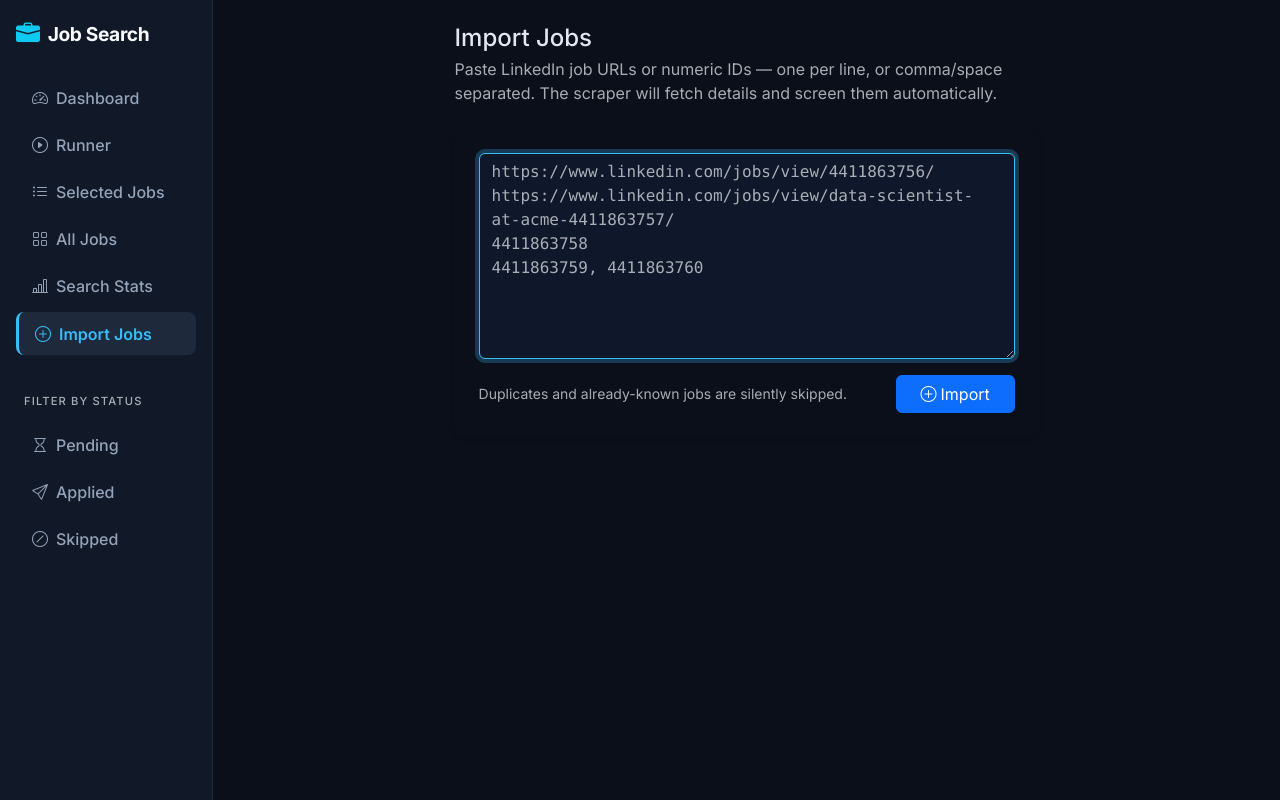
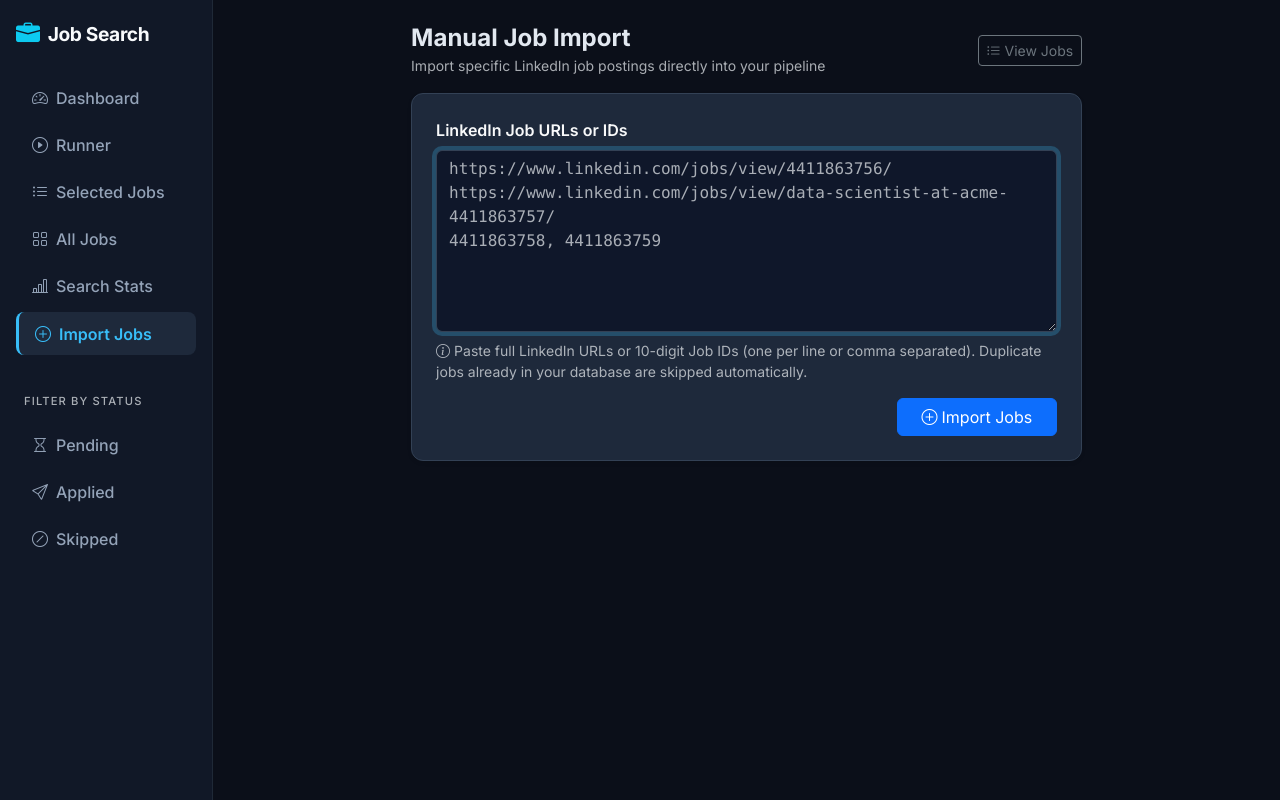
Before and after one commit to mertalpaydin/AI-assisted-job-search-tool, a Flask app: page /jobs/import in a window 1280 px wide. Run offline with Flask 3, Linux system fonts and the light colour scheme.

Commit message:
feat(ui): Overhaul manual job import screen with 1-click runner launch and dark mode surfaces

```diff
--- a/src/job_search/web/templates/import_jobs.html
+++ b/src/job_search/web/templates/import_jobs.html
@@ -1,83 +1,117 @@
 {% extends "base.html" %}
 {% block title %}Import Jobs{% endblock %}
 
+{% block head_extra %}
+<style>
+  .import-card {
+    background-color: #1e293b;
+    border: 1px solid #334155;
+    border-radius: 12px;
+  }
+</style>
+{% endblock %}
+
 {% block content %}
 <div class="row justify-content-center">
-  <div class="col-lg-7">
+  <div class="col-lg-8">
 
-    <h4 class="mb-1">Import Jobs</h4>
-    <p class="text-muted mb-4">
-      Paste LinkedIn job URLs or numeric IDs — one per line, or comma/space separated.
-      The scraper will fetch details and screen them automatically.
-    </p>
+    <div class="d-flex align-items-center justify-content-between mb-3">
+      <div>
+        <h4 class="mb-0 fw-bold">Manual Job Import</h4>
+        <span class="text-muted small">Import specific LinkedIn job postings directly into your pipeline</span>
+      </div>
+      <a href="/jobs" class="btn btn-sm btn-outline-secondary">
+        <i class="bi bi-list-ul me-1"></i>View Jobs
+      </a>
+    </div>
 
-    <div class="card border-0 shadow-sm mb-4">
+    <!-- Main Import Form Card -->
+    <div class="card import-card shadow-sm mb-4">
       <div class="card-body p-4">
         <form method="POST">
           <div class="mb-3">
+            <label class="form-label fw-semibold text-light">LinkedIn Job URLs or IDs</label>
             <textarea
               name="job_ids"
               class="form-control font-monospace"
-              rows="8"
+              rows="7"
+              style="background-color: #0f172a; color: #f8fafc; border-color: #334155;"
               placeholder="https://www.linkedin.com/jobs/view/4411863756/
 https://www.linkedin.com/jobs/view/data-scientist-at-acme-4411863757/
-4411863758
-4411863759, 4411863760"
+4411863758, 4411863759"
               autofocus
             ></textarea>
+            <small class="text-muted d-block mt-2">
+              <i class="bi bi-info-circle me-1"></i>Paste full LinkedIn URLs or 10-digit Job IDs (one per line or comma separated). Duplicate jobs already in your database are skipped automatically.
+            </small>
           </div>
-          <div class="d-flex justify-content-between align-items-center">
-            <small class="text-muted">Duplicates and already-known jobs are silently skipped.</small>
+
+          <div class="d-flex justify-content-end align-items-center">
             <button type="submit" class="btn btn-primary px-4">
-              <i class="bi bi-plus-circle me-1"></i>Import
+              <i class="bi bi-plus-circle me-1"></i>Import Jobs
             </button>
           </div>
         </form>
       </div>
     </div>
 
+    <!-- Results Panel -->
     {% if result is not none %}
-    <div class="card border-0 shadow-sm">
+    <div class="card import-card shadow-sm mb-4">
       <div class="card-body p-4">
-        <h6 class="mb-3">Results</h6>
+        <h6 class="fw-bold text-light mb-3"><i class="bi bi-card-checklist me-2 text-info"></i>Import Summary</h6>
 
-        <div class="row g-3 mb-3">
+        <div class="row g-3 mb-4">
           <div class="col-4">
-            <div class="p-3 rounded text-center" style="background:#d1e7dd">
+            <div class="p-3 rounded-3 text-center border border-success-subtle bg-success-subtle">
               <div class="fs-3 fw-bold text-success">{{ result.added | length }}</div>
-              <div class="small text-success">Added</div>
-            </div>
-          </div>
-          <div class="col-4">
-            <div class="p-3 rounded text-center" style="background:#fff3cd">
-              <div class="fs-3 fw-bold text-warning">{{ result.skipped | length }}</div>
-              <div class="small text-warning">Already in DB</div>
+              <div class="small fw-semibold text-success">Added</div>
             </div>
           </div>
 
           <div class="col-4">
-            <div class="p-3 rounded text-center" style="background:#f8d7da">
+            <div class="p-3 rounded-3 text-center border border-warning-subtle bg-warning-subtle">
+              <div class="fs-3 fw-bold text-warning-emphasis">{{ result.skipped | length }}</div>
+              <div class="small fw-semibold text-warning-emphasis">Already in DB</div>
+            </div>
+          </div>
+
+          <div class="col-4">
+            <div class="p-3 rounded-3 text-center border border-danger-subtle bg-danger-subtle">
               <div class="fs-3 fw-bold text-danger">{{ result.invalid | length }}</div>
-              <div class="small text-danger">Invalid</div>
+              <div class="small fw-semibold text-danger">Invalid</div>
             </div>
           </div>
         </div>
 
         {% if result.added %}
-        <div class="mb-3">
+        <div class="mb-4">
           {% if result.runner_live %}
-          <div class="alert alert-success py-2 mb-2">
-            <i class="bi bi-lightning-charge-fill me-1"></i>
-            Runner is live — jobs queued for immediate processing.
+          <div class="alert alert-success d-flex align-items-center justify-content-between py-3 mb-3 border-0 rounded-3">
+            <div class="d-flex align-items-center">
+              <i class="bi bi-lightning-charge-fill me-2 fs-5 text-success"></i>
+              <span><strong>Pipeline Runner is Active</strong> — Added jobs were pushed to the live scraping queue.</span>
+            </div>
+            <a href="/runner" class="btn btn-sm btn-success px-3">View Runner</a>
           </div>
           {% else %}
-          <div class="alert alert-warning py-2 mb-2">
-            <i class="bi bi-exclamation-triangle me-1"></i>
-            Runner is not running. Jobs will be picked up on next start.
+          <div class="alert alert-warning d-flex align-items-center justify-content-between py-3 mb-3 border-0 rounded-3">
+            <div class="d-flex align-items-center">
+              <i class="bi bi-pause-circle-fill me-2 fs-5 text-warning"></i>
+              <span><strong>Pipeline Runner is Idle</strong> — Start the runner to fetch details and screen these jobs.</span>
+            </div>
+            <form action="/runner/start" method="POST" class="m-0">
+              <button type="submit" class="btn btn-sm btn-warning fw-semibold px-3">
+                <i class="bi bi-play-fill me-1"></i>Start Runner Now
+              </button>
+            </form>
           </div>
           {% endif %}
-          <div class="small text-muted mb-1">Added job IDs:</div>
-          <div class="font-monospace small text-break">{{ result.added | join(", ") }}</div>
+
+          <div class="small text-muted mb-1">Added Job IDs:</div>
+          <div class="p-2 rounded bg-dark border border-secondary text-light font-monospace small text-break mb-3">
+            {{ result.added | join(", ") }}
+          </div>
         </div>
         {% endif %}
 
@@ -86,17 +120,11 @@ https://www.linkedin.com/jobs/view/data-scientist-at-acme-4411863757/
           <div class="small text-muted mb-2">Already in DB:</div>
           <div class="d-flex flex-wrap gap-2">
             {% for job in result.skipped %}
-            {% if job.selected %}
             <a href="/jobs/{{ job.job_id }}" class="text-decoration-none">
-              <span class="badge bg-{{ job.badge }} font-monospace" style="font-size:0.8rem">
+              <span class="badge bg-secondary-subtle text-secondary border border-secondary-subtle font-monospace py-2 px-2" style="font-size:0.8rem">
                 {{ job.job_id }} <span class="opacity-75">· {{ job.label }}</span>
               </span>
             </a>
-            {% else %}
-            <span class="badge bg-{{ job.badge }} font-monospace" style="font-size:0.8rem">
-              {{ job.job_id }} <span class="opacity-75">· {{ job.label }}</span>
-            </span>
-            {% endif %}
             {% endfor %}
           </div>
         </div>
@@ -104,7 +132,7 @@ https://www.linkedin.com/jobs/view/data-scientist-at-acme-4411863757/
 
         {% if result.invalid %}
         <div>
-          <div class="small text-muted mb-1">Unrecognised tokens:</div>
+          <div class="small text-muted mb-1">Unrecognised input tokens:</div>
           <div class="font-monospace small text-danger text-break">{{ result.invalid | join(", ") }}</div>
         </div>
         {% endif %}
```
